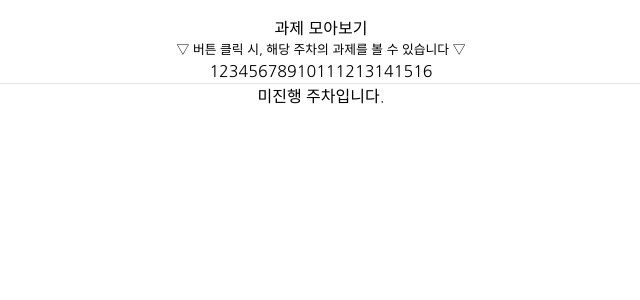
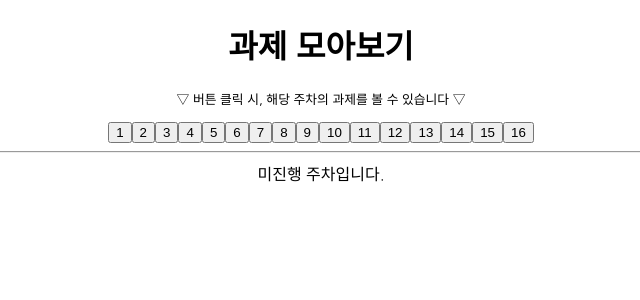
Before and after one commit to reeny404/assign-react-js, a React (Vite) app: page / in a window 1280 px wide. Shown: the top 300 px of the page, without its empty margins (319-959 px from the left). Built offline with nearby package versions, Linux system fonts and the light colour scheme.

Commit message:
과제 요구사항 점검 - max width 1200px - min width 800px - input label 추가 - import 정리

```diff
--- a/src/App.css
+++ b/src/App.css
@@ -1,10 +1,9 @@
-@tailwind base;
-@tailwind components;
-@tailwind utilities;
+@import url("https://fonts.googleapis.com/css2?family=Nanum+Gothic&display=swap");
 
 #root {
-  max-width: 1280px;
-  margin: 0 auto;
-  padding: 1rem;
+  font-family: "Nanum Gothic", sans-serif;
   text-align: center;
+
+  margin: 0;
+  padding: 0;
 }
--- a/src/App.jsx
+++ b/src/App.jsx
@@ -23,10 +23,8 @@ function App() {
         ))}
       </div>
       <hr></hr>
-      <div style={{ padding: "0 4rem" }}>
-        <>{activeAssignment === "week1" && <Week1 />}</>
-        <>{activeAssignment !== "week1" && "미진행 주차입니다."}</>
-      </div>
+      <>{activeAssignment === "week1" && <Week1 />}</>
+      <>{activeAssignment !== "week1" && "미진행 주차입니다."}</>
     </>
   );
 }
--- a/src/assignment/01/Week1.css
+++ b/src/assignment/01/Week1.css
@@ -2,6 +2,12 @@
 
 #Week1 {
   font-family: "Gowun Dodum", sans-serif;
+
+  /*▽ 과제 요구사항 ▽*/
+  max-width: 1200px;
+  min-width: 800px;
+  margin: auto;
+  /*△ 과제 요구사항 △*/
 
   h2,
   h3 {
@@ -12,12 +18,20 @@
     > .input-view {
       padding: 10px;
 
+      > label {
+        font-size: 0.7rem;
+        position: relative;
+        top: -1.2rem;
+        left: 1.5rem;
+      }
+
       > input {
         padding: 0.3rem;
         margin: 0 5px;
         border: none;
         border-bottom: 1px solid grey;
         outline: none;
+        text-align: center;
       }
       > button {
         padding: 0.4rem;
--- a/src/assignment/01/Week1.jsx
+++ b/src/assignment/01/Week1.jsx
@@ -19,6 +19,8 @@ function Week1() {
       return;
     }
     setList([...list, new Todo(title, desc)]);
+    setTitle("");
+    setDesc("");
   };
   const deleteItem = (id) => setList(list.filter((item) => item.id !== id));
   const toggleItem = (id) => {
@@ -40,8 +42,8 @@ function Week1() {
       <h2>(1) todo list</h2>
       <div className="contents">
         <div className="input-view">
-          <Input val={title} placeholder="제목" changeValue={setTitle} />
-          <Input val={desc} placeholder="설명" changeValue={setDesc} />
+          <Input val={title} label="제목" changeValue={setTitle} />
+          <Input val={desc} label="설명" changeValue={setDesc} />
           <button onClick={addItem}>추가</button>
         </div>
         <ListView list={list} deleteItem={deleteItem} toggleItem={toggleItem} />
--- a/src/components/Input.jsx
+++ b/src/components/Input.jsx
@@ -1,11 +1,14 @@
-function Input({ val, placeholder, changeValue }) {
+function Input({ val, label, changeValue }) {
   return (
-    <input
-      type="text"
-      value={val}
-      placeholder={placeholder}
-      onChange={(e) => changeValue(e.target.value)}
-    />
+    <>
+      <label>{label}</label>
+      <input
+        type="text"
+        value={val}
+        placeholder={label}
+        onChange={(e) => changeValue(e.target.value)}
+      />
+    </>
   );
 }
 
--- a/src/index.css
+++ b/src/index.css
@@ -1,7 +1,4 @@
-@import url("https://fonts.googleapis.com/css2?family=Nanum+Gothic&display=swap");
-
-:root {
-  font-family: "Nanum Gothic", sans-serif;
-  font-weight: 400;
-  font-style: normal;
+body {
+  margin: 0;
+  padding: 0;
 }
--- a/src/main.jsx
+++ b/src/main.jsx
@@ -1,10 +1,10 @@
-import React from "react";
+import { StrictMode } from "react";
 import ReactDOM from "react-dom/client";
 import App from "./App.jsx";
 import "./index.css";
 
 ReactDOM.createRoot(document.getElementById("root")).render(
-  <React.StrictMode>
+  <StrictMode>
     <App />
-  </React.StrictMode>
+  </StrictMode>
 );
```
